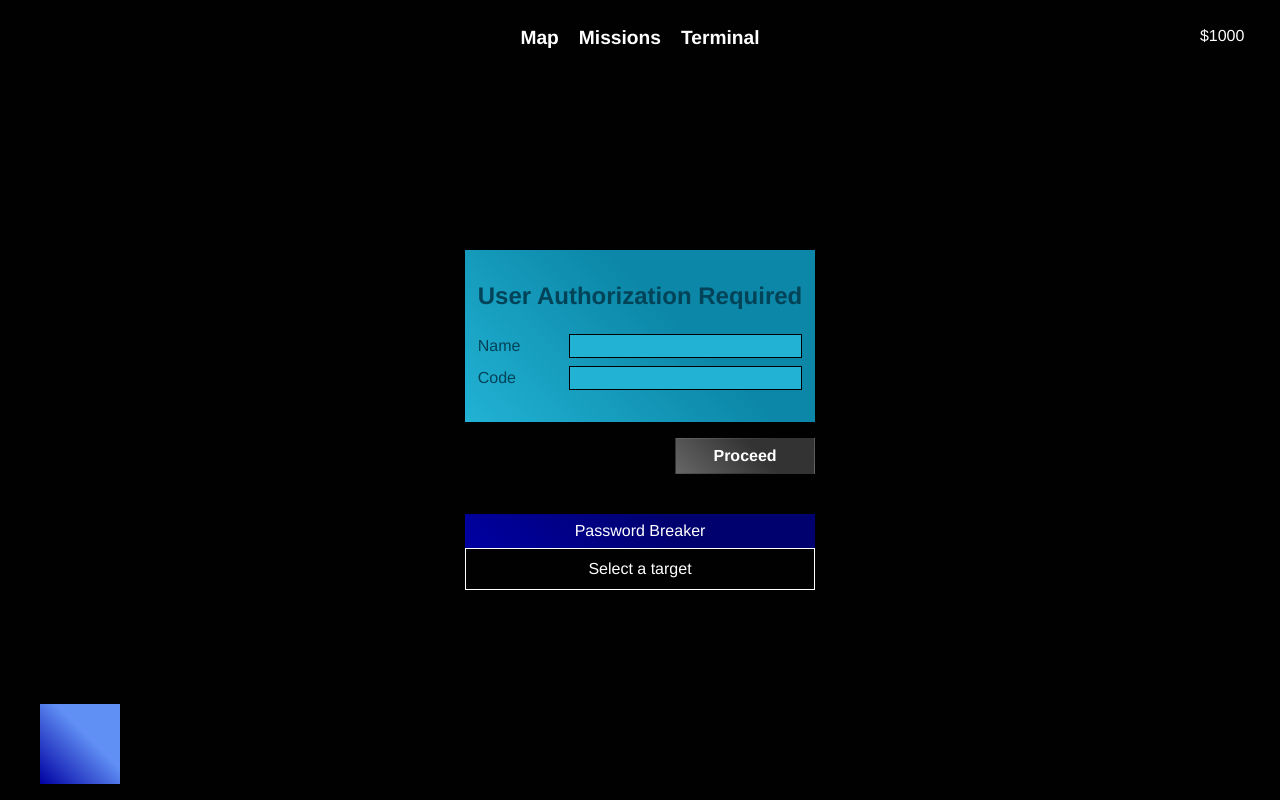
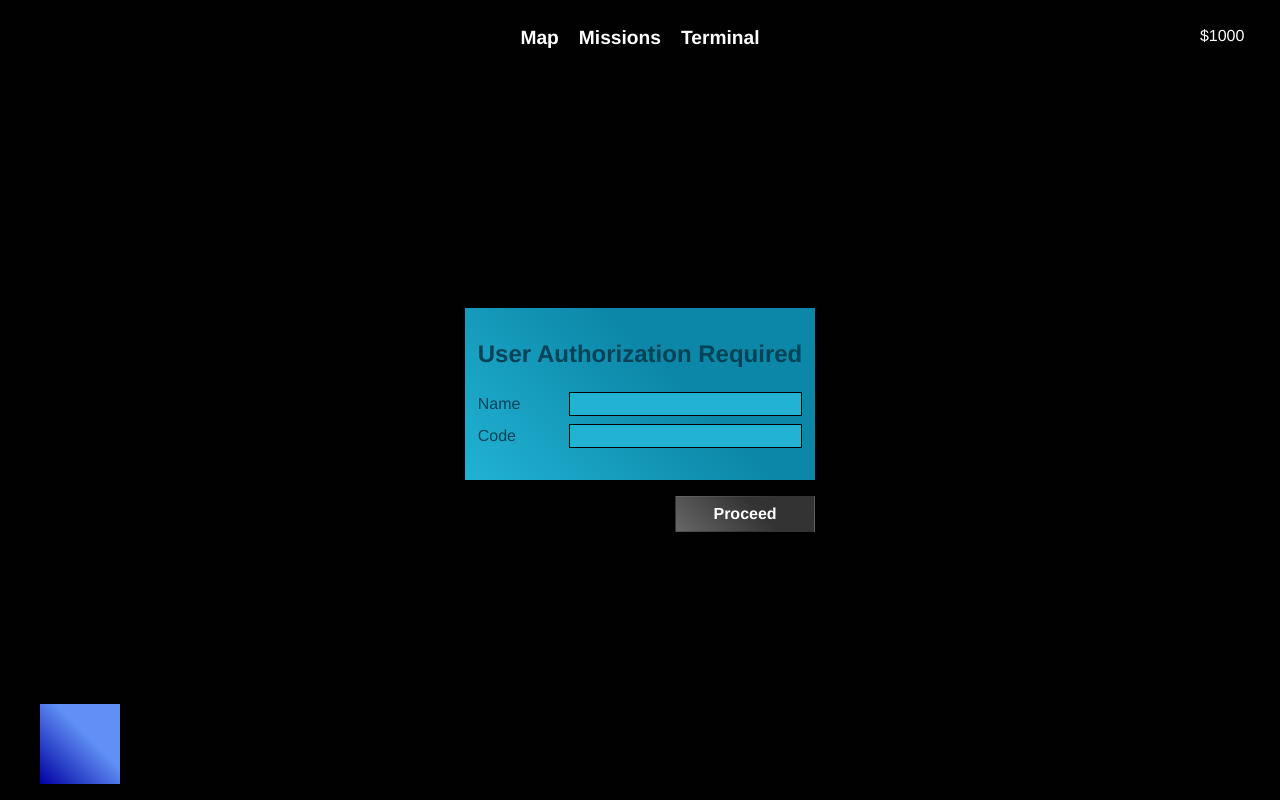
Before and after one commit to cocomittens/Overlink, a React (Vite) app in the folder frontend/: page /login in a window 1280 px wide. Built offline with nearby package versions, Linux system fonts and the light colour scheme.

Commit message:
Add password breaker toggle functionality

```diff
--- a/frontend/src/scenes/Login.tsx
+++ b/frontend/src/scenes/Login.tsx
@@ -13,6 +13,7 @@ export default function Login() {
   const [nodes] = useAtom(nodesAtom);
   const [currentNodeData, setCurrentNodeData] = useState<typeof nodes[0] | undefined>(undefined);
   const [isGuessed, setIsGuessed] = useState(false);
+  const [currentSoftware] = useAtom(currentSoftwareAtom);
 
   const navigate = useNavigate();
   useEffect(() => {
@@ -74,11 +75,14 @@ export default function Login() {
           Proceed
         </button>
       </div>
-      <PasswordBreaker
-        password={currentNodeData?.password || null}
-        start={start}
-        onComplete={handleComplete}
-      />
+      {
+        currentSoftware.has("password_breaker") && <PasswordBreaker
+          password={currentNodeData?.password || null}
+          start={start}
+          onComplete={handleComplete}
+        />
+      }
+
     </>
   );
 }
```
